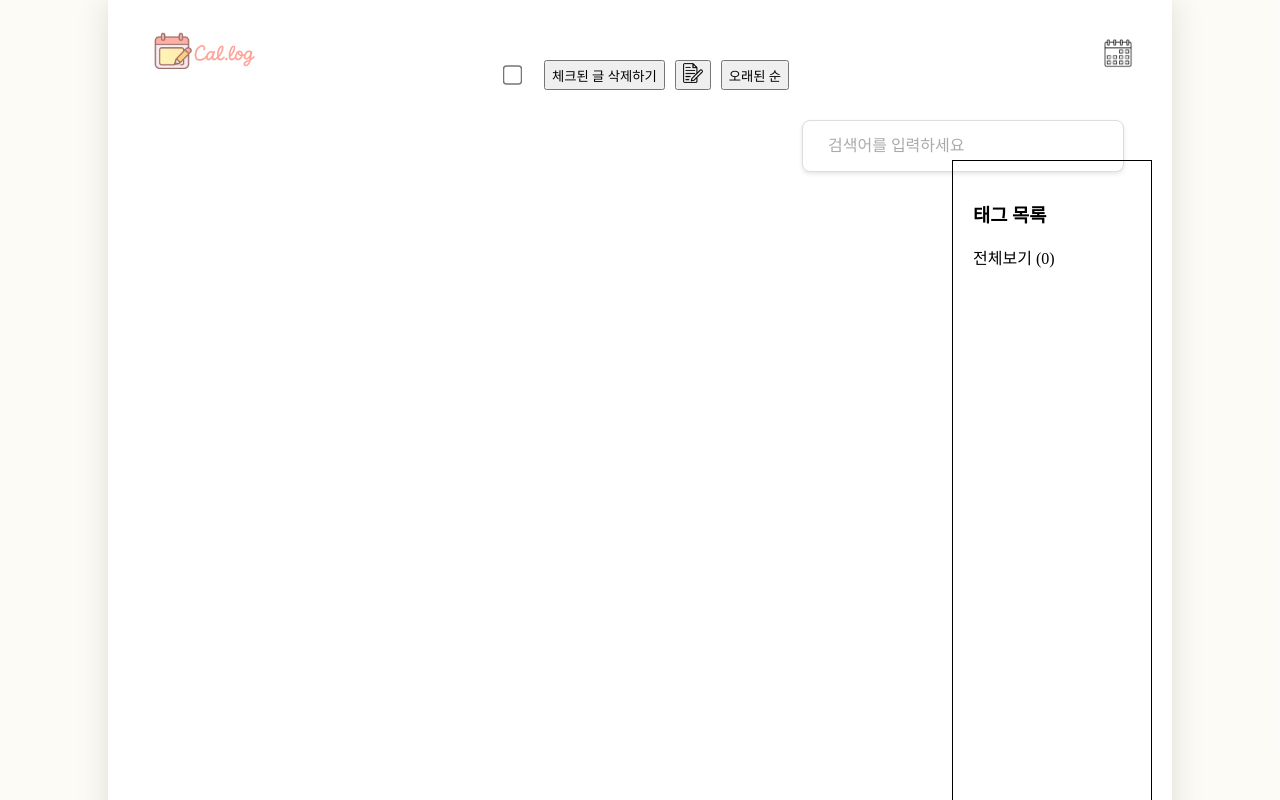
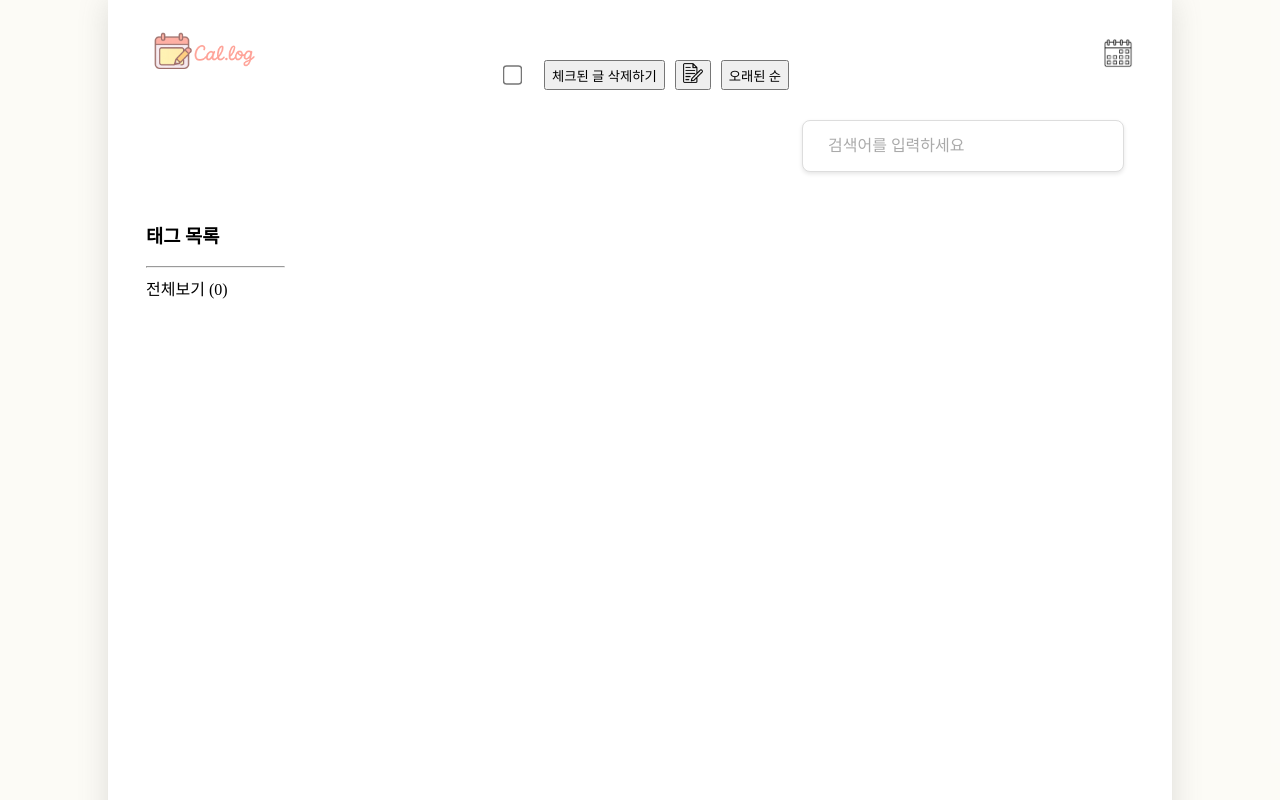
Before and after one commit to Junny-ee/CalogProject, a React (Vite) app: page /backboard in a window 1280 px wide. Shown: the top 800 px of the page. Built offline with nearby package versions, Linux system fonts and the light colour scheme; a web font is replaced by a local one.

Commit message:
css 수정

```diff
--- a/src/components/BackPostList.css
+++ b/src/components/BackPostList.css
@@ -7,11 +7,11 @@
   gap: 10px;
 }
 
-.contents_wrapper {
+.content_wrap {
   height: 100vh;
   display: flex;
   flex-direction: column;
-  width: 800px;
+  width: 100%;
 }
 .tags:hover {
   font-weight: bolder;
@@ -19,8 +19,8 @@
 }
 .tag_wrapper {
   position: fixed;
-  top: 20%;
-  right: 10%;
+  top: 12%;
+  left: 5%;
   width: 200px;
   height: 100vh;
   padding: 20px;
@@ -40,3 +40,24 @@
   overflow: hidden;
   text-overflow: ellipsis;
 }
+
+@media (max-width: 1400px) {
+  .list_wrapper {
+    display: flex;
+    flex-direction: row;
+    align-items: flex-start;
+  }
+  .tag_wrapper {
+    position: static;     /* fixed 제거 → 일반 흐름으로 들어감 */
+    border: none;
+    height: auto;
+    padding: 10px 25px 10px 10px;
+    box-sizing: border-box;
+    flex: 1;
+  }
+
+  .content_wrap {
+    width: 100%; /* 콘텐츠도 꽉 차게 */
+    flex: 6
+  }
+}
--- a/src/components/BackPostList.jsx
+++ b/src/components/BackPostList.jsx
@@ -66,19 +66,9 @@ const BackPostList = ({ data, entireData }) => {
           checked={checkedItems.length === data.length && data.length > 0}
         />
       </div>
-      <div className="contents_wrapper">
-        {sortedData.map((item) => (
-          <BackPostItem
-            key={String(item.id)}
-            {...item}
-            id={String(item.id)}
-            checkedItems={checkedItems}
-            checkedItemHandler={checkedItemHandler}
-          />
-        ))}
-      </div>
       <div className="tag_wrapper">
         <h3>태그 목록</h3>
+        <hr />
         {/* 개별 태그 개수 표시, (선택)태그별 조회 상태에서 검색 필요*/}
         <div
           className="tags"
@@ -93,6 +83,17 @@ const BackPostList = ({ data, entireData }) => {
           ))}
         </div>
       </div>
+      <div className="content_wrap">
+        {sortedData.map((item) => (
+          <BackPostItem
+            key={String(item.id)}
+            {...item}
+            id={String(item.id)}
+            checkedItems={checkedItems}
+            checkedItemHandler={checkedItemHandler}
+          />
+        ))}
+      </div>
     </>
   );
 
--- a/src/components/ContentBox.css
+++ b/src/components/ContentBox.css
@@ -8,18 +8,18 @@
   border-radius: 8px;
   resize: none;
   line-height: 1.5;
-  margin-top: 10px;
+  margin-top: 30px;
+  margin-bottom: 20px;
 }
 
 .button_content {
   display: flex;
   justify-content: flex-end;
-  margin-bottom: 10px;
+  margin-top: 20px;
+  margin-right: 5px;
 }
 
 .markdown_preview {
-  margin-top: 20px;
-  padding: 10px;
   border: 1px solid #ddd;
   background-color: #fafafa;
   border-radius: 8px;
--- a/src/components/ContentBox.jsx
+++ b/src/components/ContentBox.jsx
@@ -1,8 +1,6 @@
 import "./ContentBox.css";
 import ReactMarkdown from "react-markdown";
-import Button from "./Button";
 import useMarkdown from "../hooks/useMarkdown";
-import { useNavigate } from "react-router-dom";
 
 const ContentBox = ({ content, setContent, onSubmitButtonClick }) => {
   const markdown = useMarkdown();
@@ -13,7 +11,7 @@ const ContentBox = ({ content, setContent, onSubmitButtonClick }) => {
         placeholder="글을 입력하세요"
         value={content}
         onChange={(e) => setContent(e.target.value)}
-      ></textarea>
+        ></textarea>
 
       <div className="markdown_preview">
         <h3>미리보기</h3>
--- a/src/components/NewTagWrite.css
+++ b/src/components/NewTagWrite.css
@@ -6,6 +6,9 @@
   padding: 10px;
   overflow-y: auto;
   max-height: 100px;
+}
+.tag_write_container::-webkit-scrollbar {
+  width: 1px;
 }
 
 .tag_input_field {
--- a/src/components/NewTagWrite.jsx
+++ b/src/components/NewTagWrite.jsx
@@ -22,6 +22,11 @@ const NewTagWrite = ({ tags, setTags }) => {
       } else if (tagInput.includes("/")) {
         alert("태그에 '/' 기호는 사용 불가능합니다!");
         return;
+      }
+
+      if(tagInput.length > 20) {
+        alert("태그는 20자까지만 쓸 수 있어요!")
+        return
       }
 
       // 태그입력값 공백 제거 후 소문자로 변환 처리 후 저장
--- a/src/pages/New.css
+++ b/src/pages/New.css
@@ -6,6 +6,7 @@
   box-sizing: border-box;
   margin: 0 auto;
   overflow: hidden;
+  gap: 10px;
 }
 
 .header_content {
@@ -35,16 +36,16 @@
 
 .date_content {
   margin-left: auto; /* 오른쪽 끝으로 밀기 */
-  margin-bottom: 20px;
+  margin-bottom: 30px;
   padding: 0 10px;
 }
 
 .New > .tag_content {
   background-color: #529aec1a;
   border-radius: 10px;
-  /* box-sizing: border-box; */
   width: 100%;
   overflow: scroll;
+  margin-bottom: 10px;
 }
 
 /* 글 작성 영역: 화면 여유 공간을 모두 사용 */
@@ -54,15 +55,12 @@
   resize: none;
   font-size: medium;
   min-height: 0; /* flex-item overflow 방지 */
-  margin-top: 20px;
-  margin-bottom: 20px;
 }
 
 /* 버튼 */
 .New > .button_content {
   display: flex;
   justify-content: flex-end;
-  margin-bottom: 15px;
 }
 
 /* 미리보기 */
--- a/src/pages/New.jsx
+++ b/src/pages/New.jsx
@@ -25,9 +25,14 @@ const New = () => {
     if (!isChange) {
       return alert("제목이나 내용이 비어있습니다!");
     }
+    if (title.length > 100) {
+      return alert("제목에는 100자 이상 쓸 수 없습니다!")
+    }
     const currentId = onCreate(title, tags, content);
     nav(`/read/${currentId}`, { replace: true });
   };
+
+
 
   return (
     <div className="New">
```
